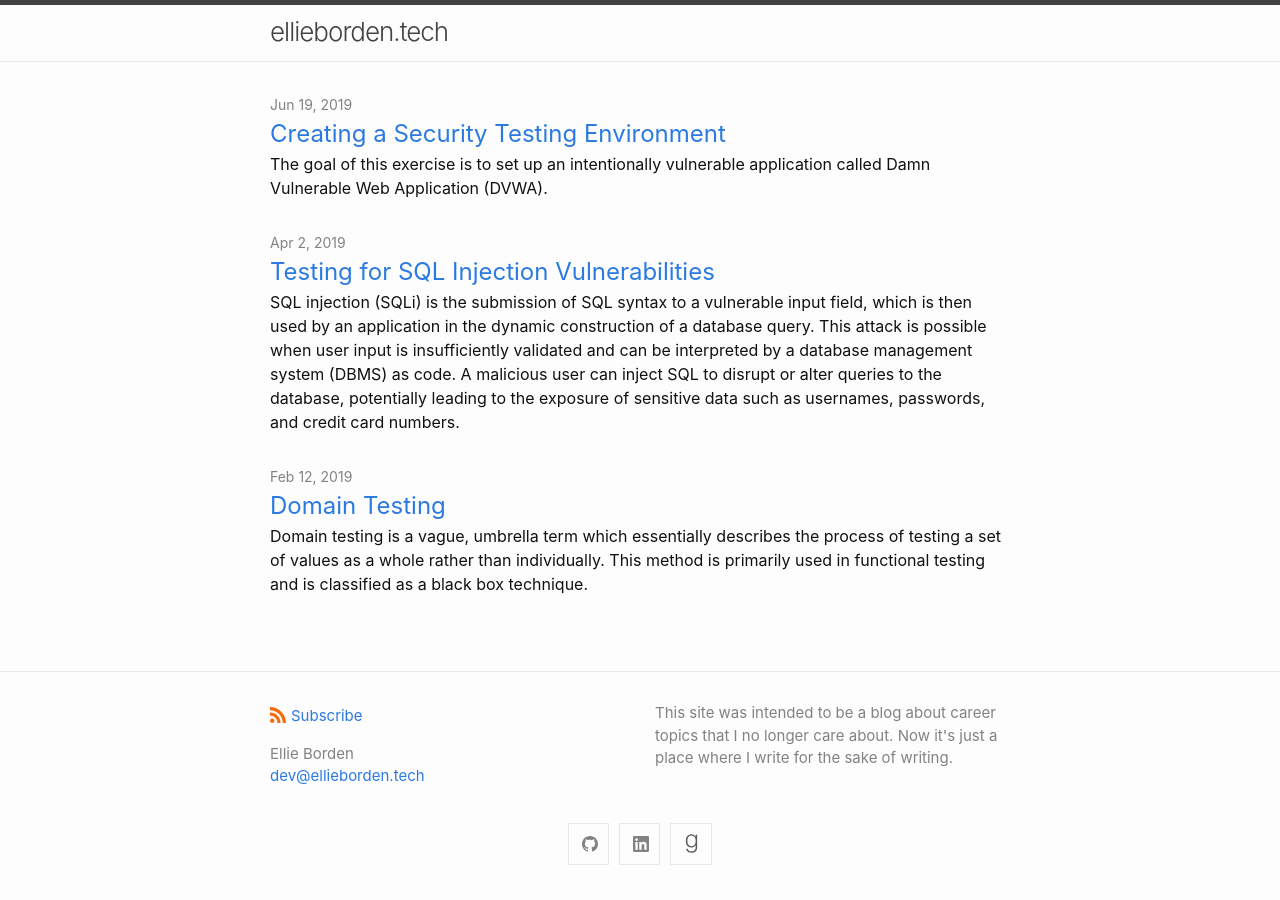
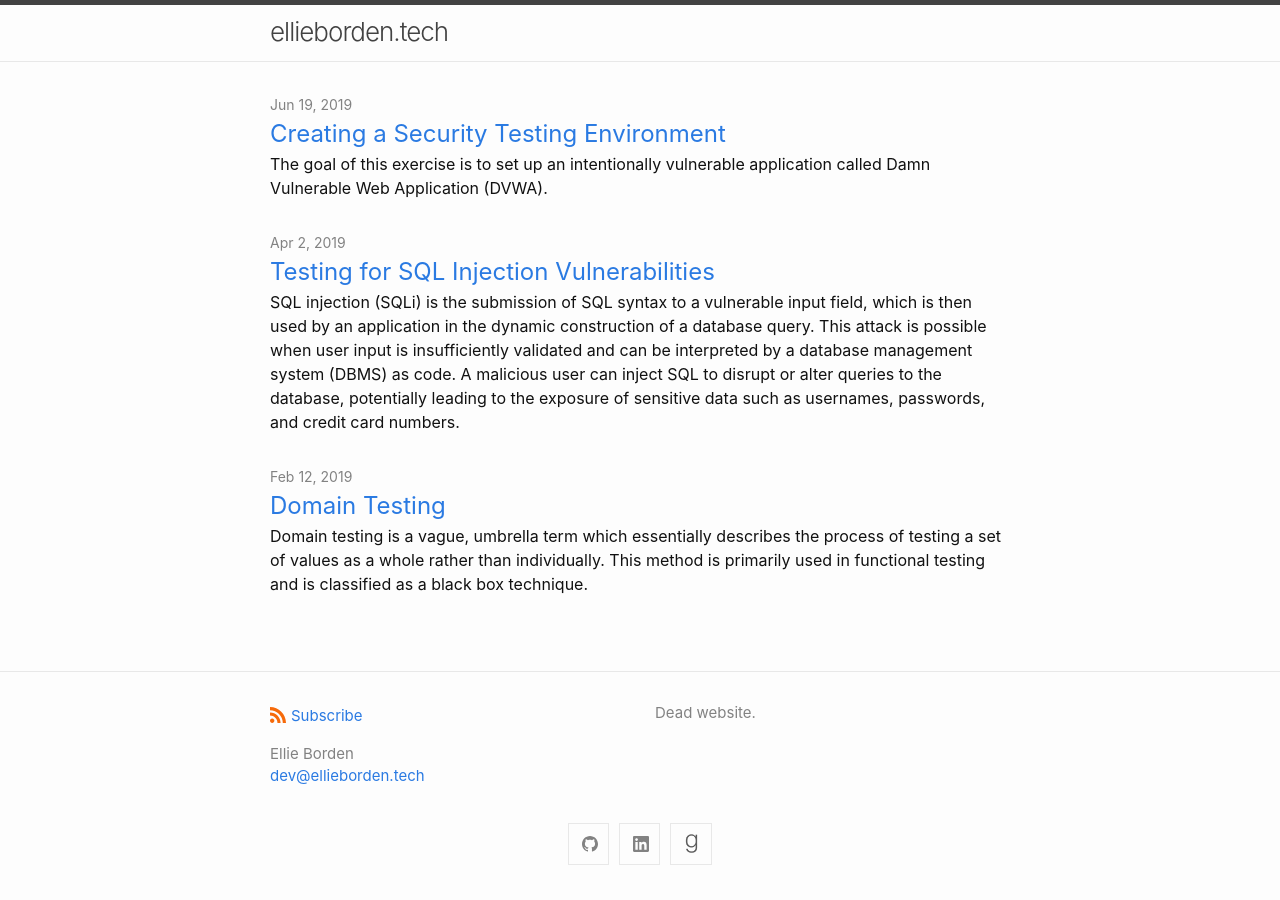
Before and after one commit to EllieBorden/ellieborden.tech, a Jekyll site: the page built from index.md, in a window 1280 px wide. Built offline with Jekyll 4.4.1, drawn with Linux system fonts in a browser that asks for light colours.

Commit message:
Update _config.yml

```diff
--- a/_config.yml
+++ b/_config.yml
@@ -3,7 +3,7 @@ author:
   name: Ellie Borden
   email: dev@ellieborden.tech
 description: > # this means to ignore newlines until "show_excerpts:"
-  This site was intended to be a blog about career topics that I no longer care about. Now it's just a place where I write for the sake of writing.
+  Dead website.
 
 show_excerpts: true # set to true to show excerpts on the homepage
 
```
